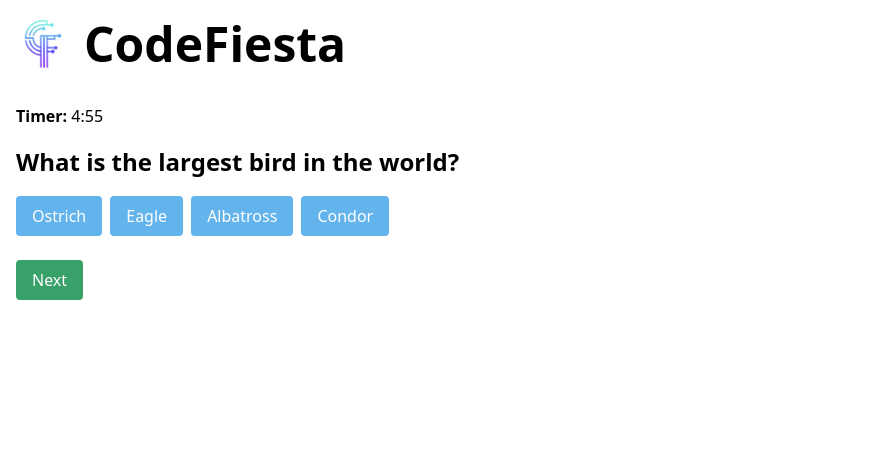
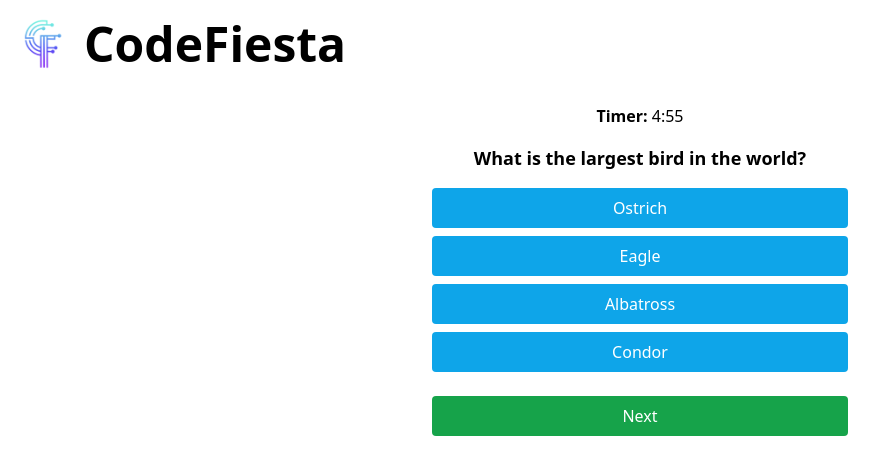
Before and after one commit to Adityap340/CodeFiesta, a React (Vite) app in the folder client/: page /quiz in a window 1280 px wide. Shown: the top 474 px of the page, without its empty margins (0-895 px from the left). Built offline with nearby package versions, Linux system fonts and the light colour scheme; no server answers.

Commit message:
Update Quiz.jsx

```diff
--- a/client/src/pages/Quiz/Quiz.jsx
+++ b/client/src/pages/Quiz/Quiz.jsx
@@ -78,57 +78,40 @@ const Quiz = () => {
     return <div>Loading...</div>;
   }
 
-  return (
-    <div style={{ padding: '1rem' }}>
-      <div>
+  return (<div className="p-4 mx-auto max-w-md">
+  <div className="text-center">
     <b>Timer: </b>{Math.floor((quizTime % (1000 * 60 * 60)) / (1000 * 60))}:
     {Math.floor((quizTime % (1000 * 60)) / 1000)}
   </div>
-      <div style={{ marginTop: '1rem' }}>
-        <h2 style={{ fontSize: '1.5rem', fontWeight: 'bold', marginBottom: '1rem' }}>{currentQuestions[currentIndex].question}</h2>
+  <div className="mt-4">
+    <h2 className="text-lg font-bold mb-4 text-center">{currentQuestions[currentIndex].question}</h2>
     <div>
       {currentQuestions[currentIndex].options.map((option, index) => (
         <button
           key={index}
           onClick={() => handleAnswerSelection(option, index)}
-              style={{
-                backgroundColor: selectedOptionIndex === index ? '#3490dc' : '#63b3ed',
-                color: 'white',
-                padding: '0.5rem 1rem',
-                borderRadius: '0.25rem',
-                marginRight: '0.5rem',
-                marginBottom: '0.5rem',
-                cursor: 'pointer',
-                outline: 'none',
-                border: 'none',
-              }}
+          className={`w-full bg-sky-500 text-white px-4 py-2 rounded mb-2 cursor-pointer focus:outline-none ${selectedOptionIndex === index ? 'opacity-70' : ''}`}
         >
           {option}
         </button>
       ))}
     </div>
   </div>
-      <div style={{ marginTop: '1rem' }}>
+  <div className="mt-4 text-center">
     <button
       onClick={handleSubmission}
-          style={{
-            backgroundColor: '#38a169',
-            color: 'white',
-            padding: '0.5rem 1rem',
-            borderRadius: '0.25rem',
-            cursor: 'pointer',
-            outline: 'none',
-            border: 'none',
-          }}
+      className={`w-full bg-green-600 text-white px-4 py-2 rounded cursor-pointer focus:outline-none ${currentIndex === 19 ? 'opacity-50 cursor-not-allowed' : ''}`}
       disabled={currentIndex === 19}
     >
       {currentIndex === 19 ? 'Submit' : 'Next'}
     </button>
     <br />
     <br />
-        <p>{currentIndex === 19 ? 'Note: Test will auto submit after the timer goes off!' : ''}</p>
+    <p>{currentIndex === 19 ? 'Note: This is the last question, Select desired option and Test will auto-submit after the timer goes off!' : ''}</p>
   </div>
 </div>
+
+
   );
 };
 
```
Lines whose indentation alone changed are shown as unchanged.
